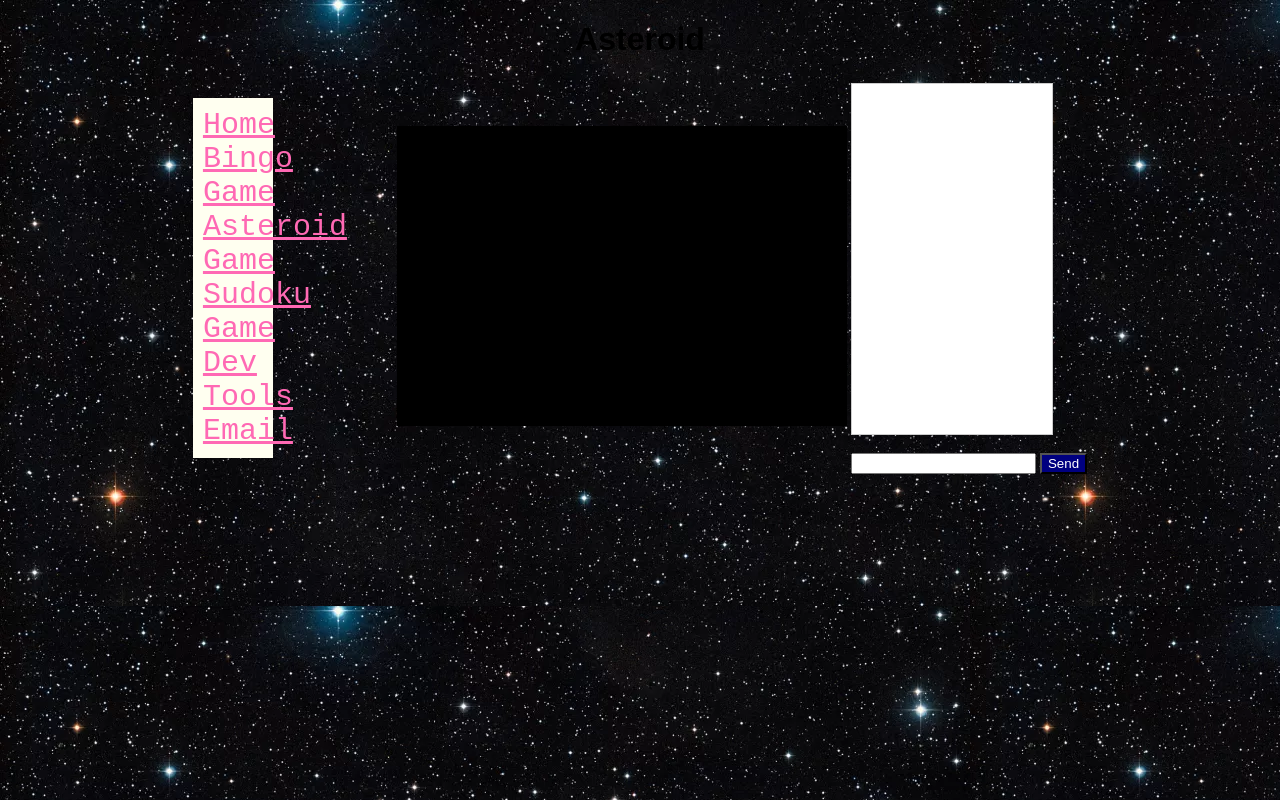
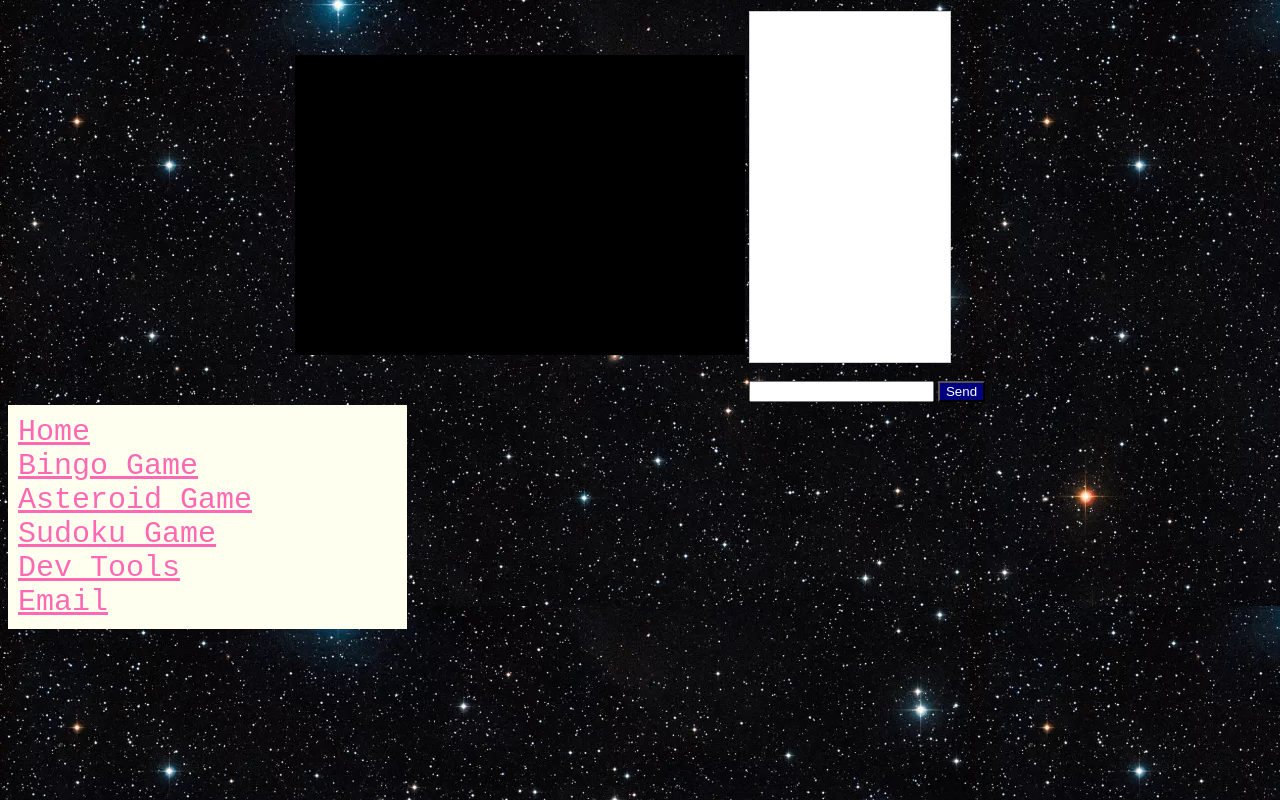
Before and after one commit to Space48121111/heroku-real-time-sketch-, a website: page Asteroid.html in a window 1280 px wide. Drawn offline with nearby package versions, Linux system fonts and the light colour scheme; no server answers.

Commit message:
Update Asteroid.html

```diff
--- a/Asteroid.html
+++ b/Asteroid.html
@@ -12,9 +12,7 @@
 <body background="background.webp">
 
 <center>
-<h1>Asteroid</h1>
 <table><tr>
-	<td width="200"><div class="sidenav" id="sidenav"></div></td>
 	<td><canvas id="canvas" width="450" height="300"></canvas></td>
 
 	<td>
@@ -25,6 +23,7 @@
 	</td>
 </tr></table>
 </center>
+<div class="sidenav" id="sidenav"></div>
 <script src='/sidenav.js'></script>
 <script src="/socket.io/socket.io.js"></script>
 <script src="/variables.js"></script>
```
